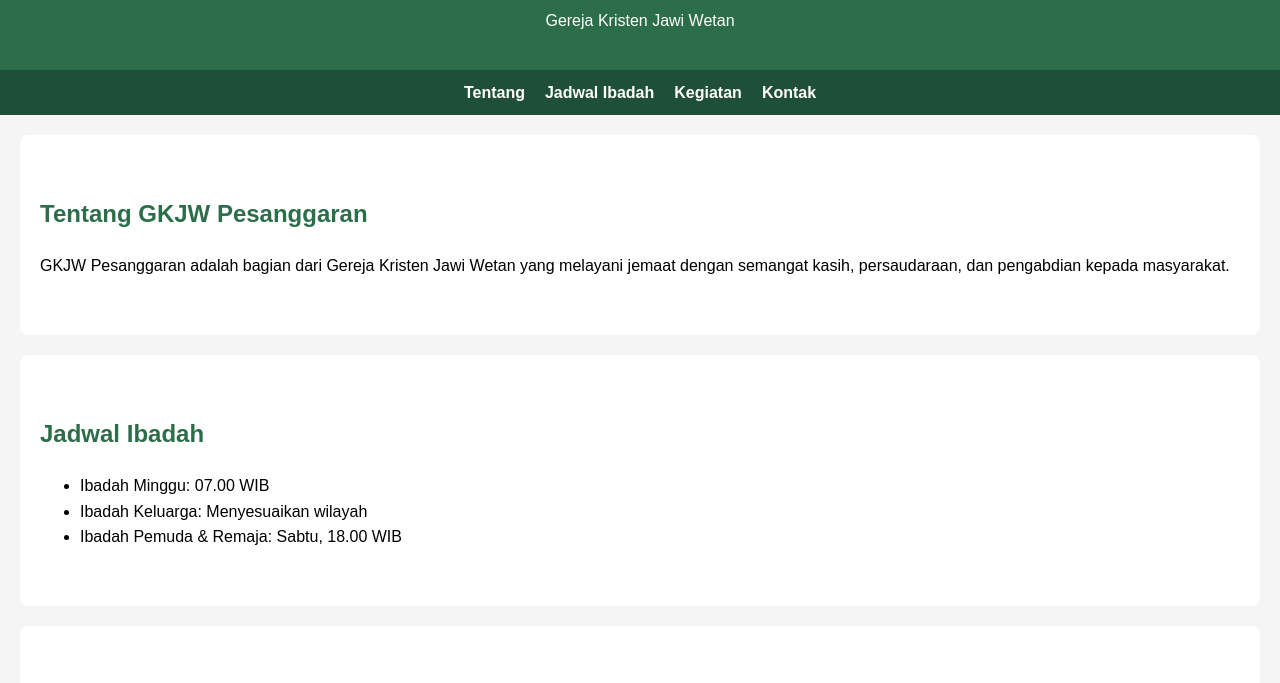
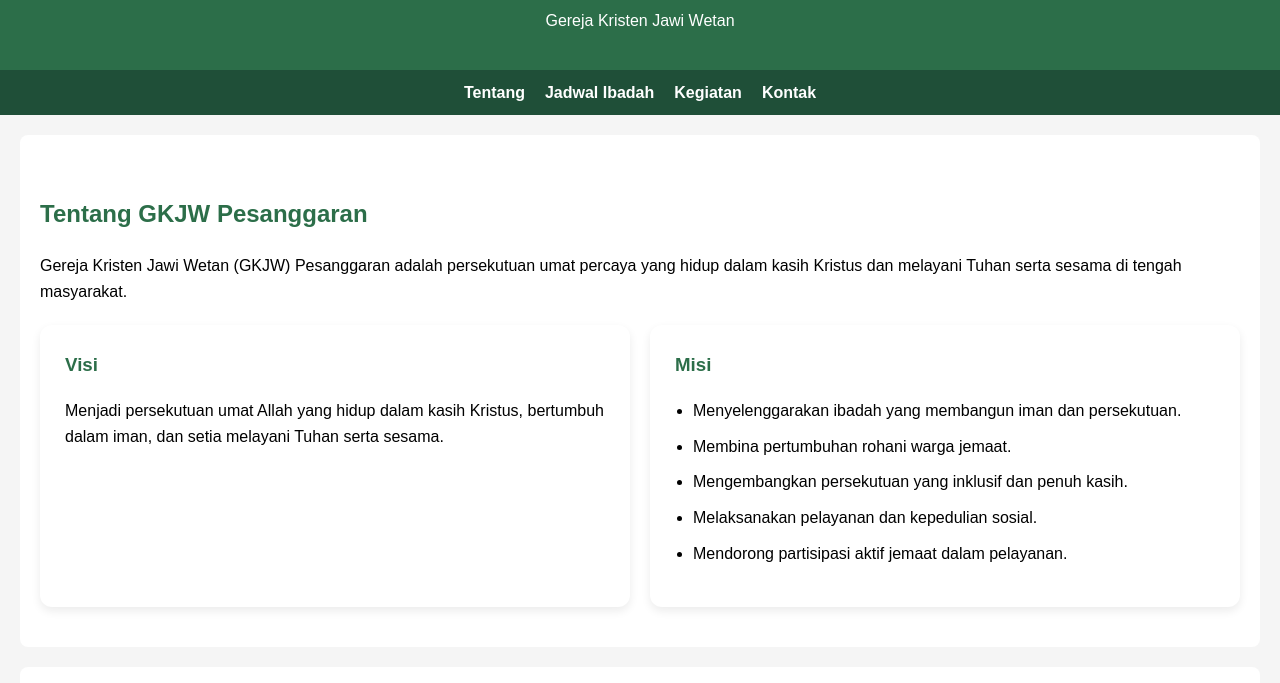
Before and after one commit to wong-art/gkjw-pesanggaran, a plain HTML site: page index.html in a window 1280 px wide. Shown: the part 106-789 px from the top of the page. Drawn offline with Linux system fonts and the light colour scheme.

Commit message:
Add files via upload

```diff
--- a/index.html
+++ b/index.html
@@ -53,6 +53,33 @@
         gap: 10px;
       }
     }
+    .visi-misi {
+      display: grid;
+      grid-template-columns: 1fr 1fr;
+      gap: 20px;
+      margin-top: 20px;
+    }
+    .card {
+      background: #ffffff;
+      padding: 25px;
+      border-radius: 12px;
+      box-shadow: 0 4px 10px rgba(0,0,0,0.08);
+    }
+    .card h3 {
+      color: #2c6e49;
+      margin-top: 0;
+    }
+    .card ul {
+      padding-left: 18px;
+    }
+    .card ul li {
+      margin-bottom: 10px;
+    }
+    @media (max-width: 768px) {
+      .visi-misi {
+        grid-template-columns: 1fr;
+      }
+    }
   </style>
 </head>
 <body><header>
@@ -66,9 +93,28 @@
 </nav><section id="tentang">
   <h2>Tentang GKJW Pesanggaran</h2>
   <p>
-    GKJW Pesanggaran adalah bagian dari Gereja Kristen Jawi Wetan yang melayani
-    jemaat dengan semangat kasih, persaudaraan, dan pengabdian kepada masyarakat.
-  </p>
+    Gereja Kristen Jawi Wetan (GKJW) Pesanggaran adalah persekutuan umat percaya
+    yang hidup dalam kasih Kristus dan melayani Tuhan serta sesama di tengah
+    masyarakat.
+  </p>  <div class="visi-misi">
+    <div class="card">
+      <h3>Visi</h3>
+      <p>
+        Menjadi persekutuan umat Allah yang hidup dalam kasih Kristus, bertumbuh
+        dalam iman, dan setia melayani Tuhan serta sesama.
+      </p>
+    </div><div class="card">
+  <h3>Misi</h3>
+  <ul>
+    <li>Menyelenggarakan ibadah yang membangun iman dan persekutuan.</li>
+    <li>Membina pertumbuhan rohani warga jemaat.</li>
+    <li>Mengembangkan persekutuan yang inklusif dan penuh kasih.</li>
+    <li>Melaksanakan pelayanan dan kepedulian sosial.</li>
+    <li>Mendorong partisipasi aktif jemaat dalam pelayanan.</li>
+  </ul>
+</div>
+
+  </div>
 </section><section id="ibadah">
   <h2>Jadwal Ibadah</h2>
   <ul>
```
